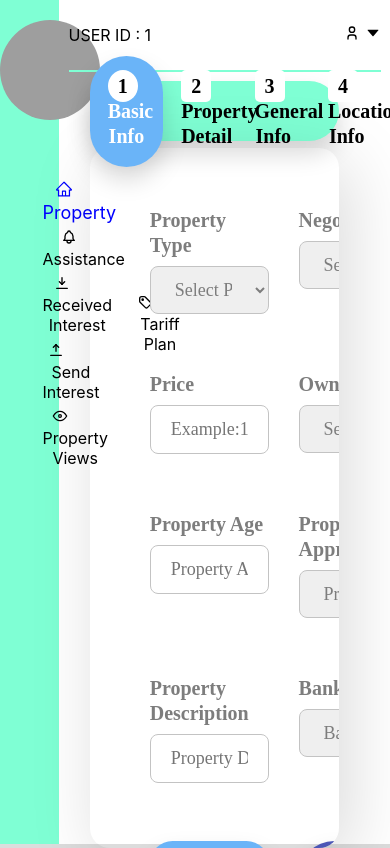
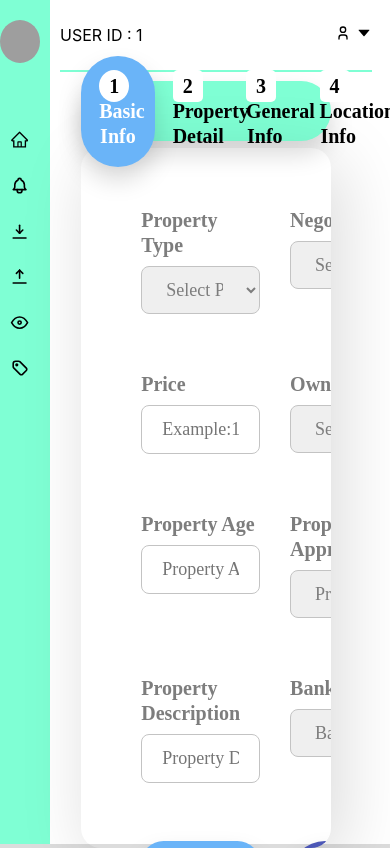
Before and after one commit to yogeshthakare402/Real_Estate_Frontend, a React (Create React App) app: page /form in a window 390 px wide. Built offline with nearby package versions, Linux system fonts and the light colour scheme; sample sign-in values are in the browser's storage; grey boxes are pictures that could not be loaded.

Commit message:
responsive css changes

```diff
--- a/src/Components/Common.css
+++ b/src/Components/Common.css
@@ -1,5 +1,6 @@
 
 .property{
+    box-sizing: border-box;
     width: 100%;
     height: 100vh;
     display: flex;
@@ -10,7 +11,7 @@
 
 }
 .asideLeft{
-    width: 15%;
+    width: 230px;
     height: 100vh;
     background-color: aquamarine;
     display: flex;
@@ -23,19 +24,17 @@
 .logo{
     margin-top: 20px;
     margin-right: 20px;
-    width: 100px;
-    height: 100px;
+    width: 80%;
+    height: 80%;
     border-radius: 58%;
 }
 
 .asideRight{
     width: 80%;
     height: 7%;
-
 }
 
 .menuBar{
-
     margin-top: 50px;
     width: 100%;
     height: 300px;
@@ -47,12 +46,13 @@
     align-items: flex-start;
 }
 .menu{
+    box-sizing: border-box;
     margin-left: 20%;
     display: flex;
-    flex-wrap: wrap;
     flex-direction: row;
     justify-content: space-evenly;
     align-items: flex-start;
+    font-size: 100%;
 }
 
 .menu:hover{
@@ -61,6 +61,7 @@
 }
 
 .icons{
+    font-size: larger;
     margin-right: 30px;
 }
 .iconsEye{
@@ -79,7 +80,6 @@
     padding: 0.3rem 0.5rem;
     border-radius: 0.4rem;
     background-color: aquamarine;
-
     font-weight: bold;
     cursor: pointer;
     margin-left: 20px;
@@ -103,12 +103,17 @@
 }
 .userName{
     width: 300px;
-    /* height: 15%; */
     border: none;
 }
 
-/* .commonPage{
-    display: flex;
-    flex-direction: column;
-    align-items: center;
-} */
+@media screen and (min-width:200px) and (max-width:800px) {
+    .menu div{
+        display: none;
+    }
+    .asideLeft{
+        width: 50px;
+    }
+    #username{
+        display: none;
+    }
+}
--- a/src/Components/CommonPage.js
+++ b/src/Components/CommonPage.js
@@ -2,8 +2,6 @@ import React from 'react';
 import './Common.css'
 import { TbEye, TbBell, TbArrowBarUp, TbArrowBarToDown, TbTag, TbUser } from "react-icons/tb";
 import { AiFillCaretDown, AiOutlineHome } from "react-icons/ai";
-// import { useNavigate } from "react-router-dom";
-// import axios from "axios";
 import { useState } from 'react';
 import Logout from './EntryExitPages/Logout';
 
@@ -24,28 +22,28 @@ function CommonPage({ children }) {
                 <div><img className='logo' src='https://mir-s3-cdn-cf.behance.net/project_modules/disp/88975523945059.5632b7d5654ae.png' alt='Logo' /></div>
 
                 <div className='menuBar'>
-                    <div className='menu'>
-                        <div className='open'><AiOutlineHome className="icons" /></div>
-                        <div className='open'>Property</div>
+                    <div className='menu' id='open'>
+                        <AiOutlineHome className="icons" />
+                        <div>Property</div>
                     </div>
                     <div className='menu'>
-                        <div><TbBell className="icons" /></div>
+                        <TbBell className="icons" />
                         <div>Assistance</div>
                     </div>
                     <div className='menu'>
-                        <div><TbArrowBarToDown className="icons" /></div>
+                        <TbArrowBarToDown className="icons" />
                         <div>Received Interest</div>
                     </div>
                     <div className='menu'>
-                        <div><TbArrowBarUp className="icons" /></div>
+                        <TbArrowBarUp className="icons" />
                         <div> Send Interest</div>
                     </div>
                     <div className='menu'>
-                        <div><TbEye className="icons" /></div>
+                       <TbEye className="icons" />
                         <div> Property Views</div>
                     </div>
                     <div className='menu'>
-                        <div><TbTag className="icons" /></div>
+                        <TbTag className="icons" />
                         <div>Tariff Plan</div>
                     </div>
                 </div>
@@ -56,7 +54,7 @@ function CommonPage({ children }) {
 
                     <div>
                         <TbUser className="iconsUsers" />
-                        {user.name}
+                        <span id='username'>{user.name}</span>
                         <AiFillCaretDown
                             className="drop_down"
                             onClick={() => {
--- a/src/Components/EntryExitPages/SignIn.css
+++ b/src/Components/EntryExitPages/SignIn.css
@@ -1,14 +1,23 @@
+.App {
+    margin-top: 0;
+    width: 100%;
+    height: 100vh;
+    text-align: center;
+    background-color: #61dafb;
+  }
 .container{
+    width: 467px;
     position: absolute;
     top: 50%;
     left: 50%;
     transform: translate(-50%,-50%);
 }
 .login{
+    box-sizing: border-box;
     margin: auto auto;
-    margin-top: 70px;
-    height: 473px;
-    width: 464px;
+    margin-top: 10%;
+    height: 20%;
+    width: 90%;
     background-color:#FFFFFF;;
     display: flex;
     align-items: center;
@@ -24,17 +33,16 @@
     margin-left: 10px;
     margin-top: 20px;
     text-decoration: none;
-    /* background-color: aqua; */
- }
+}
 #logo-signup{
     margin-top: 0px;
-    width: 100px;
-        height: 100px;
+    width: 35%;
+    height: 35%;
         border-radius: 58%;
 }
 #logo{
-    width: 100px;
-    height: 100px;
+    width: 35%;
+    height: 35%;
     border-radius: 58%;
 }
 .login-items{
@@ -42,7 +50,7 @@
     margin-top: 30px;
     height: 35px;
     background-color: #FFFFFF;
-    width: 350px;
+    width: 100%;
     border-radius: 5px;
 }
 
@@ -58,7 +66,7 @@
 }
 #signin,#signup-btn{
     background-color:#4C57B6;
-    width: 395px;
+    width: 106%;
     color: white;
 }
 #credential-signin{
@@ -75,7 +83,7 @@
     margin-top: 10px;
         height: 35px;
         background-color: #FFFFFF;
-        width: 350px;
+        width: 100%;
         border-radius: 5px;
 }
 .signup-items{
@@ -83,11 +91,11 @@
     margin-top: 10px;
         height: 35px;
         background-color: #FFFFFF;
-        width: 350px;
+        width: 100%;
         border-radius: 5px;
 }
 #signup-btn{
-    width: 390px;
+    width: 106%;
 }
 .confirmSignin{
     padding: 10px;
@@ -103,11 +111,13 @@
     top: 50%;
     transform: translate(-50%, -50%);
 }
-@media screen and (max-width: 360px) {
-    .login {
-        width: 300px;
+
+@media screen and (max-width: 465px) {
+    .container {
+        width: 80%;
+        position: absolute;
+        top: 50%;
+        left: 50%;
+        transform: translate(-50%, -50%);
     }
-   .extra-info{
-    margin: auto auto;
-   }
 }
--- a/src/Components/PropertyListingPages/PropertyData.css
+++ b/src/Components/PropertyListingPages/PropertyData.css
@@ -56,18 +56,23 @@
     background-color: rgb(0, 255, 242);
 }
 
-.property-table{
+#property-table{
     margin-top: 20px;
-    margin-left: 90px;
-    width: 90%;
+    overflow-x: auto;
+    margin-left: 10px;
+    width: 100%;
     overflow-y: scroll;
     box-shadow: 0px 0px 5px 5px rgb(195, 195, 199);
 }
 
+#property-table table{
+    width: 100%;
+    overflow-y: scroll;
+}
+
 .tableHeader{
     position: sticky;
-    top: 100px;
-    /* background:white; */
+    top: 0px;
     height: 50px;
     color: rgb(0, 98, 255);
     box-shadow: 5px 0px 0px 5px ghostwhite;
@@ -229,22 +234,6 @@ label{
     width: 0px;
   }
 
-  /* Track
-  ::-webkit-scrollbar-track {
-    box-shadow: inset 0 0 5px rgba(248, 246, 246, 0);
-    border-radius: 10px;
-  }
-
-  /* Handle */
-  /* ::-webkit-scrollbar-thumb {
-    background: rgba(243, 240, 240, 0.124);
-    border-radius: 10px;
-  }  */
-
-  /* Handle on hover
-  ::-webkit-scrollbar-thumb:hover {
-    background: #f3f0f0;
-  } */
 
   /* Pagination */
 
@@ -283,3 +272,31 @@ label{
     background-color: aqua;
     color: black;
   }
+
+  @media screen and (min-width:200px) and (max-width:800px) {
+    /* .searchbtn{
+
+    } */
+    .addPropertybtn{
+        margin-top: 20px;
+        margin-bottom: 20px;
+    }
+    #searchForm{
+        margin-top: 10px;
+    }
+    #property-table{
+        margin-top: 50px;
+    }
+    .infoPage{
+        display: flex;
+        flex-direction: column;
+        align-items: center;
+        /* justify-content: center; */
+    }
+    .infoContainer{
+        margin-left: 0px;
+        display: flex;
+        flex-direction: column;
+        align-items: center;
+    }
+  }
--- a/src/Components/PropertyListingPages/PropertyListingPage.js
+++ b/src/Components/PropertyListingPages/PropertyListingPage.js
@@ -21,14 +21,14 @@ function PropertyListingPage() {
 
     const changeStatus = (e) => {
         // console.log(e)
-        if(e.target.innerHTML === "Unsold"){
+        if (e.target.innerHTML === "Unsold") {
             e.target.innerHTML = "Sold";
             e.target.parentElement.nextSibling.innerHTML = 0
             // console.log(e.target.parentElement.nextSibling.innerHTML)
             // propertyList.property.filter((data) => {
             //     return data.ppdId === PPDID ? propertyList.property.daysLeft=== 0 : ''
             // })
-        }else{
+        } else {
             e.target.innerHTML = "Unsold"
         }
     }
@@ -135,8 +135,8 @@ function PropertyListingPage() {
                     <Link to={"/form"}>+ Add Property</Link>
                 </button>
             </div>
-
-            <table className='property-table'>
+            <div id='property-table'>
+                <table>
                     <thead>
                         <tr className='tableHeader'>
                             <th>PPD ID</th>
@@ -197,6 +197,7 @@ function PropertyListingPage() {
                         }
                     </tbody>
                 </table>
+            </div>
 
             {showPopUp && <PropertyData showData={showData} setShowPopUp={setShowPopUp} />}
             <Pagination paginate={paginate} dataLength={propertyList.property.length} dataPerPage={dataPerPage} />
```
Lines whose indentation alone changed are shown as unchanged.
